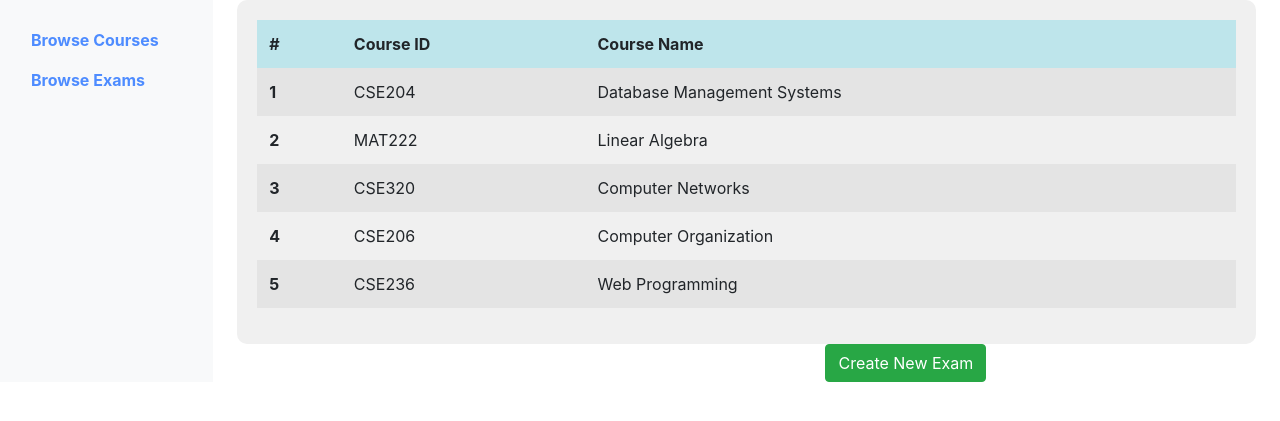
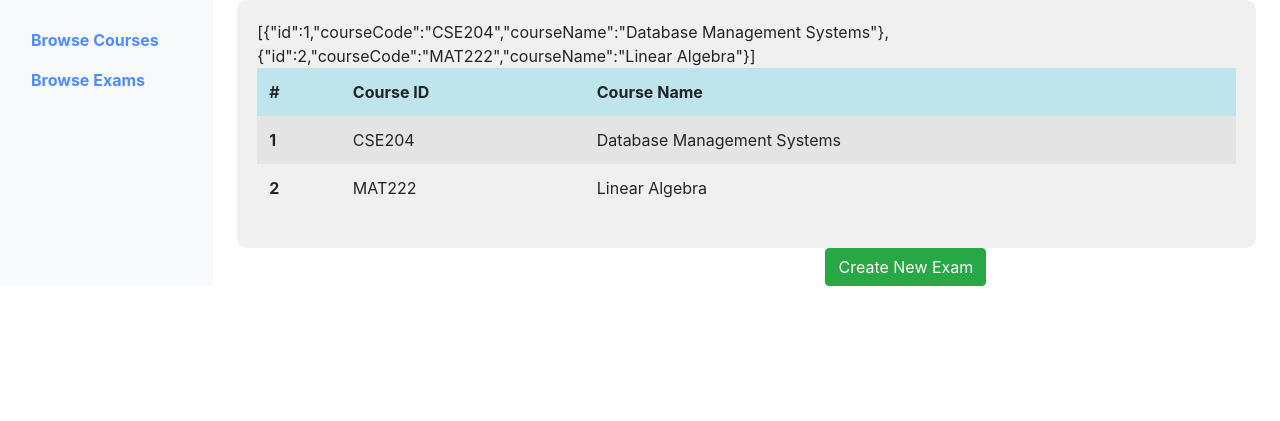
Before and after one commit to KadircanGnc/OnlineExam, a PHP site: page /TeacherCourses.php in a window 1280 px wide. Shown: the part 66-487 px from the top of the page. Run offline with PHP 8.4, Linux system fonts and the light colour scheme; some libraries are stand-ins or nearby versions.

Commit message:
created json files

```diff
--- /dev/null
+++ b/Course.php
@@ -0,0 +1,7 @@
+
+<?php
+$databasejson = '{"id":1,"courseCode":"CSE204","courseName":"Database Management Systems"}';
+$linearjson = '{"id":2,"courseCode":"MAT222","courseName":"Linear Algebra"}';
+$database =  json_decode($databasejson);
+$linear = json_decode($linearjson);
+?>
--- a/Courses.php
+++ b/Courses.php
@@ -25,12 +25,19 @@
             </thead>
             <tbody>
             <?php
-              $rowid = 1;
-              $courses = array("CSE204"=>"Database Management Systems","MAT222"=>"Linear Algebra","CSE320"=>"Computer Networks","CSE206"=>"Computer Organization","CSE236"=>"Web Programming");
-              foreach($courses as $cid => $cvalue ){
-                  echo"<tr><th scope=\"row\">$rowid</th><td>$cid</td><td>$cvalue</td></tr>";
-                  $rowid++;
+              include("Course.php");
+              $courseArray = array($database, $linear);
+              echo json_encode($courseArray);
+              foreach($courseArray as $c){
+                echo"<tr><th scope=\'row\'>$c->id</th><td>$c->courseCode</td><td>$c->courseName</td></tr>";
               }
+             // $rowid = 0;
+             // $courses = array("CSE204"=>"Database Management Systems","MAT222"=>"Linear Algebra","CSE320"=>"Computer Networks","CSE206"=>"Computer Organization","CSE236"=>"Web Programming");
+             // foreach($courses as $cid => $cvalue ){
+             //     $cArray = array(new Course($rowid + 1, $cid, $cvalue));
+             //     echo"<tr><th scope=\"row\">$cArray[$rowid]->id</th><td>$cArray[$rowid]->courseCode</td><td>$cArray[$rowid]->courseName</td></tr>";
+             //     $rowid++;
+             // }
             ?>
             </tbody>
           </table>
```
